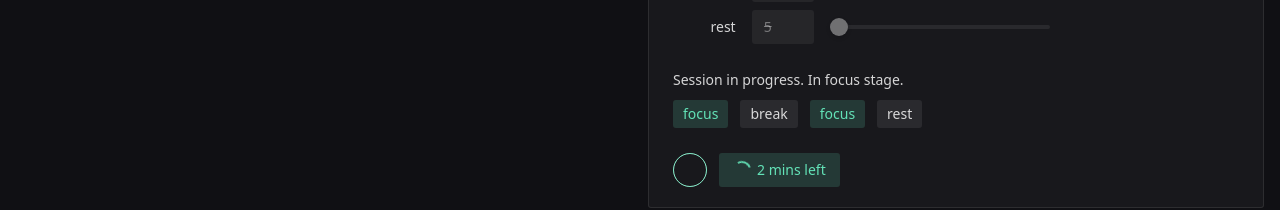
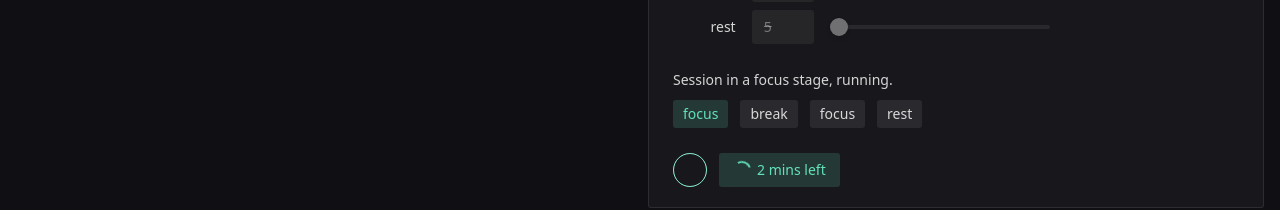
Before and after one commit to ahme-dev/devpace, a Vue app: page / in a window 1280 px wide. Both pictures are taken after a click on the button 690 px from the left and 378 px from the top of the page. Shown: the part 200-410 px from the top of the page. Built offline with nearby package versions, Linux system fonts and the light colour scheme; some icons are missing.

Commit message:
fix: highlight correct session and improve displayed info

```diff
--- a/src/components/PomodoroInfo.vue
+++ b/src/components/PomodoroInfo.vue
@@ -4,10 +4,6 @@
 	import { computed } from "vue";
 	import { usePomodoroStore } from "@/store/pomodoro";
 	const store = usePomodoroStore();
-
-	const storeStageType = computed(
-		() => store.current.stages[store.current.at.index].type
-	);
 </script>
 
 <template>
@@ -26,14 +22,18 @@
 
 	<!-- Session Stage Highlighter (only shows on run) -->
 	<NSpace v-else vertical>
-		<NText>Session in progress. In {{ storeStageType }} stage.</NText>
+		<NText>
+			Session in a
+			{{ store.current.stages[store.current.at.index].type }} stage,
+			{{ store.current.at.time === 0 ? "waiting" : store.current.status }}.
+		</NText>
 		<NSpace align="center">
 			<NButton
-				v-for="stage in store.current.stages"
+				v-for="(stage, id) in store.current.stages"
 				size="small"
 				strong
 				secondary
-				:type="stage.type == storeStageType ? 'primary' : 'default'"
+				:type="id == store.current.at.index ? 'primary' : 'default'"
 			>
 				{{ stage.type }}
 			</NButton>
```
